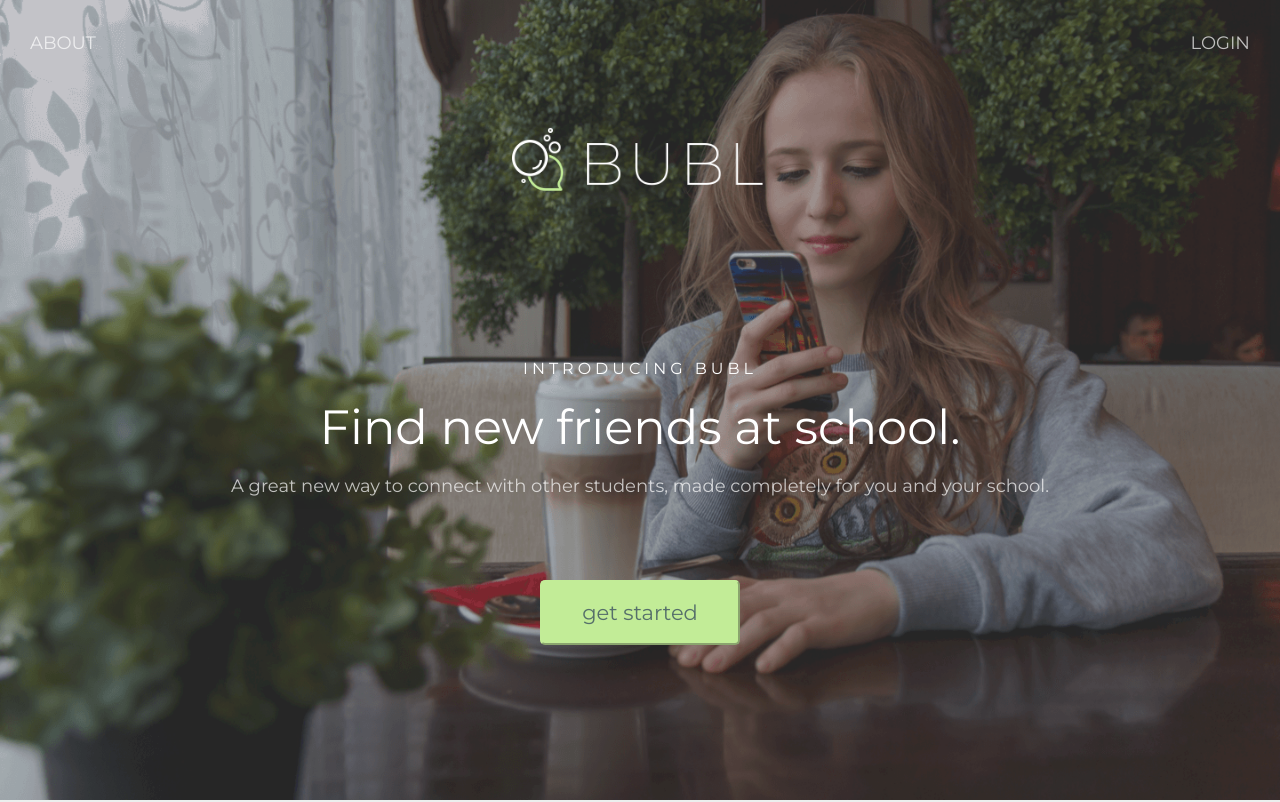
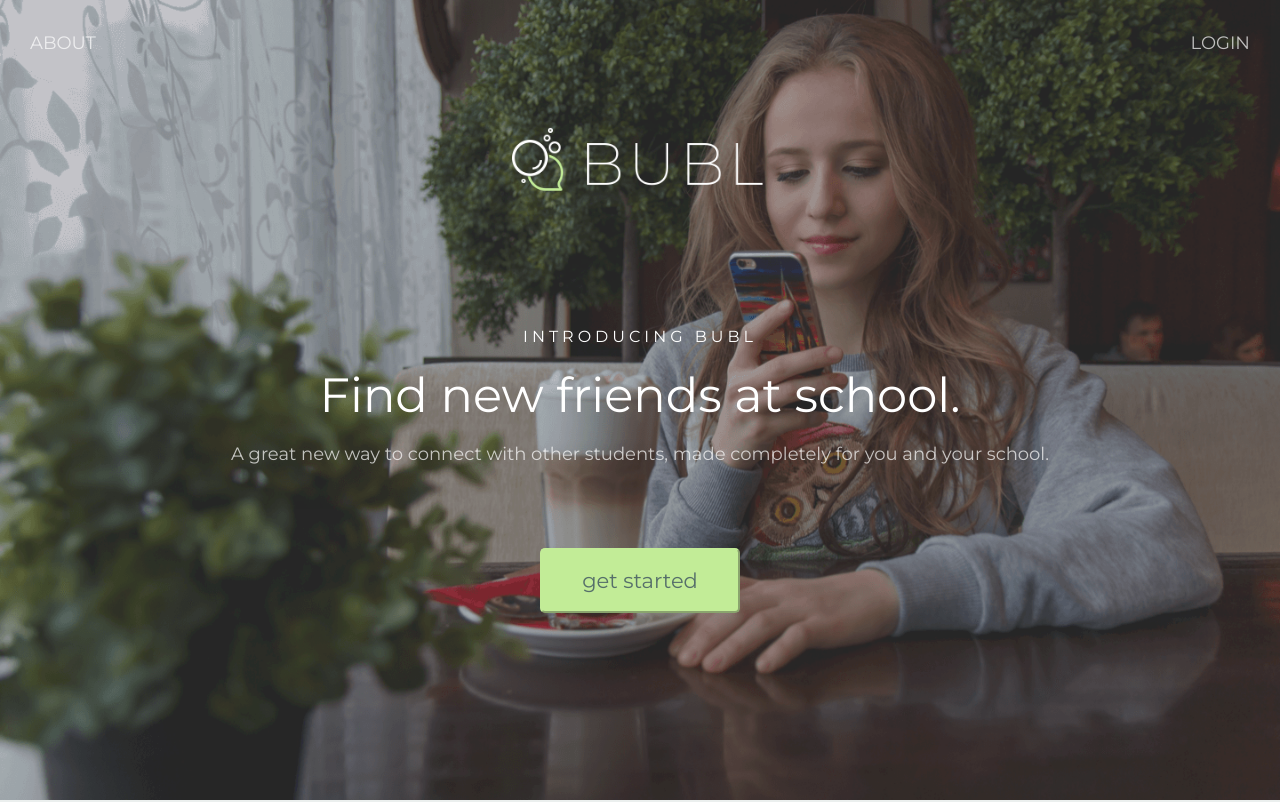
Before and after one commit to lambda-build-week-bubl/landing-page, a plain HTML site: page index.html in a window 1280 px wide. Shown: the top 802 px of the page. Drawn offline with Linux system fonts and the light colour scheme.

Commit message:
small changes 2

```diff
--- a/css/index.css
+++ b/css/index.css
@@ -367,7 +367,7 @@ h6 {
 }
 
 .header-container1 {
-  height: 30%;
+  height: 26%;
   align-items: center;
   vertical-align: center;
 }
```
